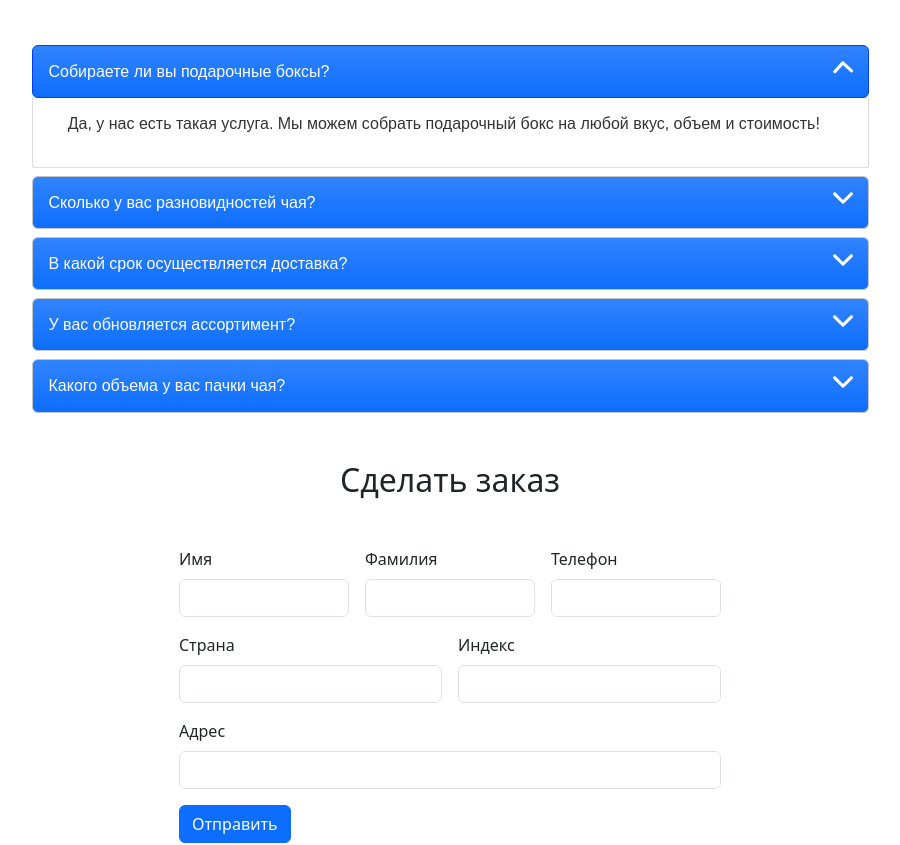
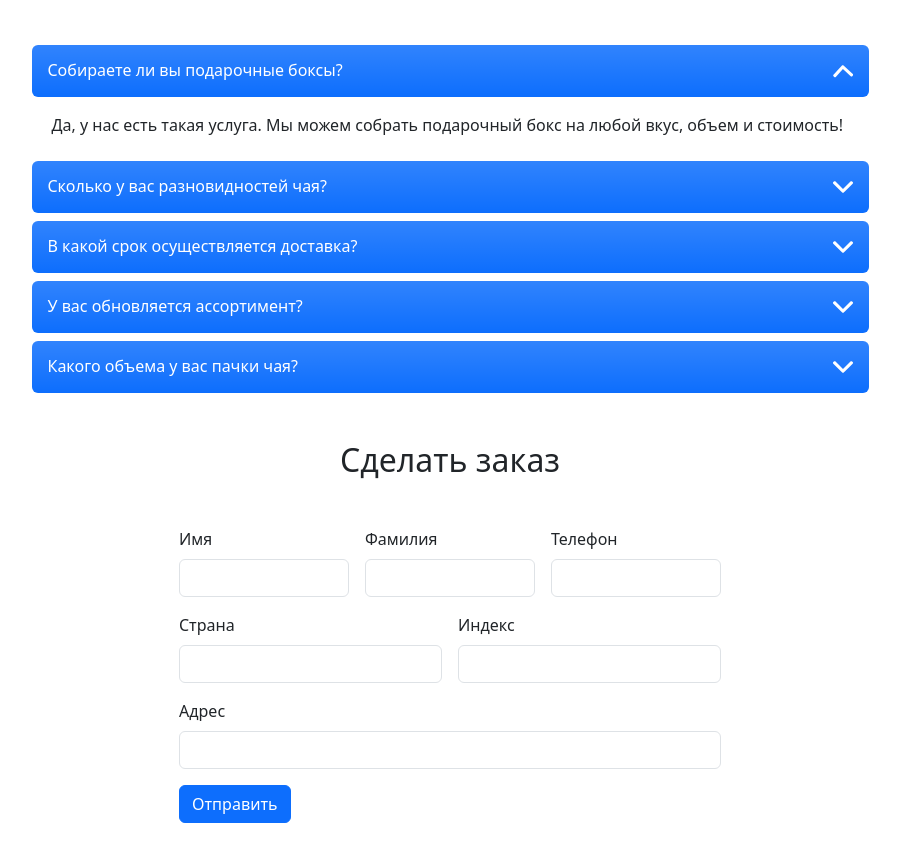
Before and after one commit to LiliiaSul/tea-bootstrap, a plain HTML site: page index.html in a window 1280 px wide. Shown: the part 1538-2383 px from the top of the page, without its empty margins (190-1090 px from the left). Drawn offline with nearby package versions, Linux system fonts and the light colour scheme.

Commit message:
fixed accordion

```diff
--- a/index.html
+++ b/index.html
@@ -130,42 +130,92 @@
     </div>
 
     <h2 class="text-center pt-5 mb-5">Ответы на часто задаваемые вопросы</h2>
-    <div class="w-75 mx-auto" id="accordion">
-        <h5 class="bg-primary bg-gradient text-white p-3 rounded">Собираете ли вы подарочные боксы?</h5>
-        <div>
-            <p>
+    <div class="accordion custom-accordion w-75 mx-auto" id="accordion">
+        <div class="accordion-item">
+            <h2 class="accordion-header" id="headingOne">
+                <button class="accordion-button bg-primary bg-gradient text-white p-3 rounded" type="button"
+                        data-bs-toggle="collapse" data-bs-target="#collapseOne"
+                        aria-expanded="true" aria-controls="collapseOne">
+                    Собираете ли вы подарочные боксы?
+                </button>
+            </h2>
+            <div id="collapseOne" class="accordion-collapse collapse show" aria-labelledby="headingOne"
+                 data-bs-parent="#accordion">
+                <div class="accordion-body">
                     Да, у нас есть такая услуга. Мы можем собрать подарочный бокс на любой вкус, объем и стоимость!
-            </p>
                 </div>
-        <h5 class="bg-primary bg-gradient text-white mt-2 p-3 rounded">Сколько у вас разновидностей чая?</h5>
-        <div>
-            <p>
+            </div>
+        </div>
+
+        <div class="accordion-item mt-2">
+            <h2 class="accordion-header" id="headingTwo">
+                <button class="accordion-button collapsed bg-primary bg-gradient text-white p-3 rounded" type="button"
+                        data-bs-toggle="collapse" data-bs-target="#collapseTwo"
+                        aria-expanded="false" aria-controls="collapseTwo">
+                    Сколько у вас разновидностей чая?
+                </button>
+            </h2>
+            <div id="collapseTwo" class="accordion-collapse collapse" aria-labelledby="headingTwo"
+                 data-bs-parent="#accordion">
+                <div class="accordion-body">
                     В нашем ассортименте представлено более 20 разновидностей чая: от классических черных и зеленых сортов до
                     ароматных травяных и фруктовых смесей.
-            </p>
                 </div>
-        <h5 class="bg-primary bg-gradient text-white mt-2 p-3 rounded">В какой срок осуществляется доставка?</h5>
-        <div>
-            <p>
+            </div>
+        </div>
+
+        <div class="accordion-item mt-2">
+            <h2 class="accordion-header" id="headingThree">
+                <button class="accordion-button collapsed bg-primary bg-gradient text-white p-3 rounded" type="button"
+                        data-bs-toggle="collapse" data-bs-target="#collapseThree"
+                        aria-expanded="false" aria-controls="collapseThree">
+                    В какой срок осуществляется доставка?
+                </button>
+            </h2>
+            <div id="collapseThree" class="accordion-collapse collapse" aria-labelledby="headingThree"
+                 data-bs-parent="#accordion">
+                <div class="accordion-body">
                     Доставка обычно занимает от 1 до 3 рабочих дней в зависимости от вашего региона. После оформления заказа мы
                     свяжемся с вами для уточнения деталей.
-            </p>
                 </div>
-        <h5 class="bg-primary bg-gradient text-white mt-2 p-3 rounded">У вас обновляется ассортимент?</h5>
-        <div>
-            <p>
+            </div>
+        </div>
+
+        <div class="accordion-item mt-2">
+            <h2 class="accordion-header" id="headingFour">
+                <button class="accordion-button collapsed bg-primary bg-gradient text-white p-3 rounded" type="button"
+                        data-bs-toggle="collapse" data-bs-target="#collapseFour"
+                        aria-expanded="false" aria-controls="collapseFour">
+                    У вас обновляется ассортимент?
+                </button>
+            </h2>
+            <div id="collapseFour" class="accordion-collapse collapse" aria-labelledby="headingFour"
+                 data-bs-parent="#accordion">
+                <div class="accordion-body">
                     Да, мы регулярно обновляем ассортимент, добавляем новые вкусы и сезонные коллекции, чтобы вы всегда могли
                     попробовать что-то новое.
-            </p>
                 </div>
-        <h5 class="bg-primary bg-gradient text-white mt-2 p-3 rounded">Какого объема у вас пачки чая?</h5>
-        <div>
-            <p>
+            </div>
+        </div>
+
+        <div class="accordion-item mt-2">
+            <h2 class="accordion-header" id="headingFive">
+                <button class="accordion-button collapsed bg-primary bg-gradient text-white p-3 rounded" type="button"
+                        data-bs-toggle="collapse" data-bs-target="#collapseFive"
+                        aria-expanded="false" aria-controls="collapseFive">
+                    Какого объема у вас пачки чая?
+                </button>
+            </h2>
+            <div id="collapseFive" class="accordion-collapse collapse" aria-labelledby="headingFive"
+                 data-bs-parent="#accordion">
+                <div class="accordion-body">
                     У нас представлены упаковки разного объема: 50 г, 100 г и 200 г. Для некоторых позиций также доступны
                     подарочные наборы.
-            </p>
                 </div>
             </div>
+        </div>
+    </div>
+
 
     <h2 class="form-header text-center pt-5 mb-5">Сделать заказ</h2>
     <form class="row g-3 mx-auto pb-5  w-50" id="order-form">
--- a/scripts/script.js
+++ b/scripts/script.js
@@ -16,17 +16,6 @@
         nextArrow: "<div class='next'></div>",
     });
 
-
-    $(function () {
-        $("#accordion").accordion({
-            collapsible: true,
-            heightStyle: "content",
-            icons: {
-                header: "ui-icon-down",
-                activeHeader: "ui-icon-up",
-            }
-        });
-    });
 
     let formHeader = $('.form-header')
     let orderForm = $('#order-form');
--- a/styles/style.css
+++ b/styles/style.css
@@ -42,24 +42,32 @@
     background-color: #045ce1;
 }
 
+.custom-accordion .accordion-item {
+    border: 0;
+    background: transparent;
+}
 
-.ui-icon-down, .ui-icon-up {
-    content: '';
-    position: absolute;
+.custom-accordion .accordion-button,
+.custom-accordion .accordion-button:not(.collapsed) {
+    color: #fff;
+    background-color: var(--bs-primary);
+    background-image: var(--bs-gradient);
+    box-shadow: none;
+}
+
+.custom-accordion .accordion-button::after {
+    background-image: url("../assets/up.svg");
+    background-size: 20px 20px;
     width: 20px;
     height: 20px;
-    top: calc(50% - 10px);
+    transform: none;
+    transition: none;
+    filter: none;
 }
 
-
-.ui-icon-up {
-    right: 15px;
-    background-image: url("../assets/up.svg") !important;
-}
-
-.ui-icon-down {
-    right: 15px;
-    background-image: url("../assets/down.svg") !important;
+.custom-accordion .accordion-button.collapsed::after {
+    background-image: url("../assets/down.svg");
+    transform: none;
 }
 
 
```
Lines whose indentation alone changed are shown as unchanged.
